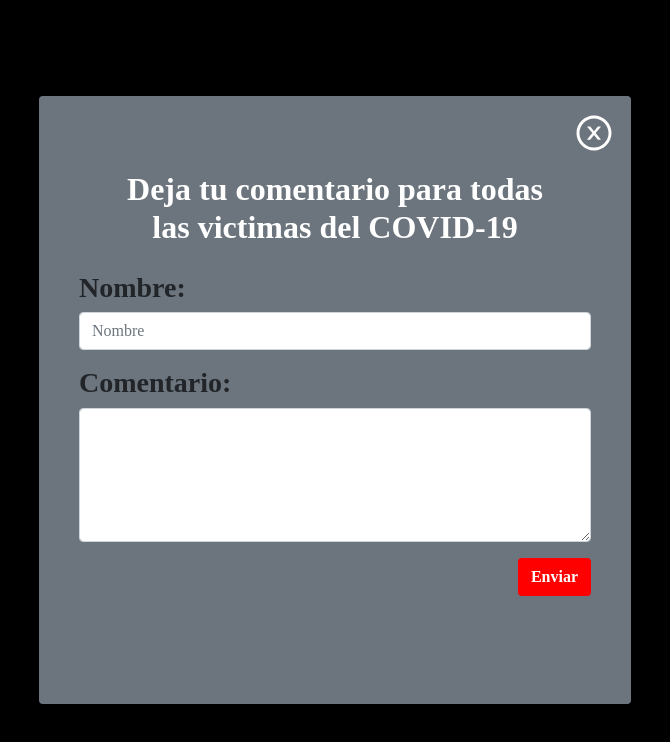
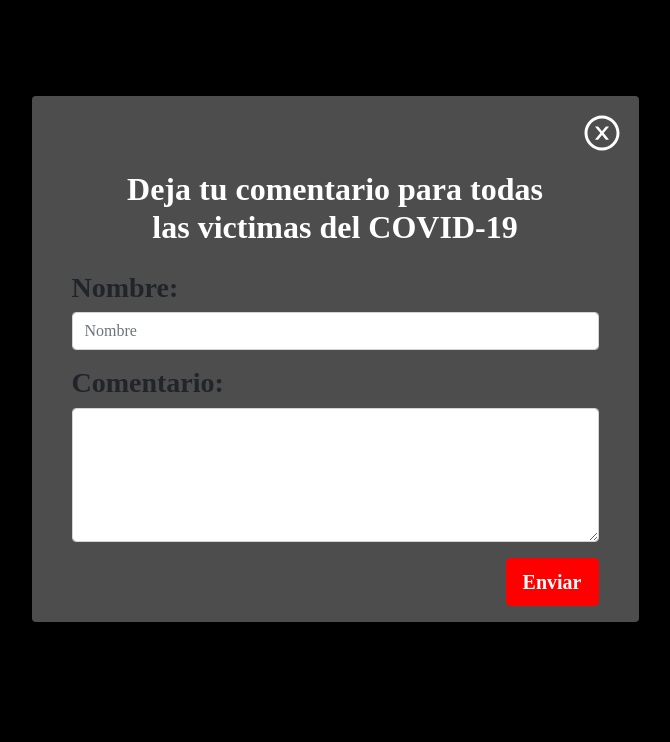
Before and after one commit to Hachiman999/tv_proyecto_videoInteractivo, a React (Create React App) app in the folder tvfrontv2/: page /cu in a window 1280 px wide. Shown: the top 742 px of the page, without its empty margins (305-975 px from the left). Built offline with nearby package versions, Linux system fonts and the light colour scheme; a web font is replaced by a local one.

Commit message:
Página de honor al señor Arnold añadida

```diff
--- a/tvfrontv2/src/components/cus.js
+++ b/tvfrontv2/src/components/cus.js
@@ -36,15 +36,17 @@ class App extends Component {
         }).catch(error => {
             console.error(error);
         })
+        this.props.history.push("/prueba");
 
     }
 
     render() {
         return (
-            <div className="container-fluid p-5 d-flex justify-content-center o-form-container">
-                <div className="m-5 rounded p-3 bg-secondary w-50 ">
+            <div className="container-fluid p-5  o-form-container">
+                <div className="row d-flex justify-content-center">
+                    <div className="m-5 rounded p-3 o-cont-arnold w-50 ">
                         <div className="d-flex justify-content-end">
-                        <span onClick={() => { this.props.history.push("/prueba"); }} className="btn btn-lg  btn-link p-0"><AiOutlineCloseCircle className=" h1 o-btn-close m-0"/></span>
+                            <a href="/prueba" className="btn btn-lg  btn-link p-0"><AiOutlineCloseCircle className=" h1 o-btn-close m-0" /></a>
                         </div>
                         <div className="d-flex justify-content-center p-3">
                             <p className="h2 text-white text-center mr-5 ml-5 font-weight-bold">Deja tu comentario para todas las victimas del COVID-19</p>
@@ -52,16 +54,17 @@ class App extends Component {
                         <form className="mr-4 ml-4 mb-0 ">
                             <div className="form-group ">
                                 <label htmlFor="NameInput" className="h3 font-weight-bold">Nombre:</label>
-                            <input type="text" value={this.state.nombre} onChange={(e) => this.update("nombre", e)} id="NameInput"  className="form-control" placeholder="Nombre" />
+                                <input type="text" value={this.state.nombre} onChange={(e) => this.update("nombre", e)} id="NameInput" className="form-control" placeholder="Nombre" />
                             </div>
                             <div className="form-group">
                                 <label htmlFor="commenttArea" className="h3 font-weight-bold">Comentario:</label>
                                 <textarea value={this.state.comentario} onChange={(e) => this.update("comentario", e)} className="form-control" id="commenttArea" rows="5"></textarea>
                             </div>
                             <div className="d-flex justify-content-end">
-                            <button type="button" className="btn o-btn-send font-weight-bold text-white" onClick={this.enviarinfo}>Enviar</button>
+                                <button type="button" className="btn btn-lg o-btn-send font-weight-bold text-white" onClick={this.enviarinfo}>Enviar</button>
                             </div>
                         </form>
+                    </div>
                 </div>
             </div>
         )
--- a/tvfrontv2/src/components/styles.css
+++ b/tvfrontv2/src/components/styles.css
@@ -63,6 +63,13 @@
 .o-btn-send {
 	background-color: red;
 }
+
+.o-img-arnold {
+	width: 10rem;
+}
+.o-cont-arnold {
+	background-color: #4d4d4d;
+}
 @media only screen and (max-width: 1000px) {
 	.titulo {
 		font-family: "Orbitron", sans-serif;
--- /dev/null
+++ b/tvfrontv2/src/pages/honorPage.js
@@ -0,0 +1,35 @@
+import React from 'react'
+import "../components/styles.css";
+import foto from "../assets/foto_Arnold.jpeg";
+import { AiOutlineCloseCircle } from "react-icons/ai";
+import { FaRegArrowAltCircleRight } from "react-icons/fa";
+
+const honorPage = ()=>{
+        return (
+            <div className="container-fluid p-5  o-form-container">
+                <div className="row d-flex justify-content-center">
+                    <div className="mb-5 mt-5 mr-0 ml-0 rounded p-3 o-cont-arnold w-50 ">
+                        <div className="d-flex justify-content-end">
+                            <a href="/cu" className="btn btn-lg  btn-link p-0"><AiOutlineCloseCircle className=" h1 o-btn-close m-0" /></a>
+                        </div>
+                        <div className="d-flex justify-content-start ml-5 mt-4">
+                            <p className="h3 text-light font-weight-bold ml-5">En memoria de...</p>
+                        </div>
+                        <div className="d-flex justify-content-center ml-5 mt-4">
+                            <img className="w-50" src={foto} />
+                        </div>
+                        <div className="d-flex justify-content-end mr-5 mt-4">
+                            <p className="h3 text-light font-weight-bold ml-5">Arnold de Jesús Ricardo</p>
+                        </div>
+                    </div>
+                </div>
+                <div className="row d-flex justify-content-end">
+                    <a href="/cu" className="btn btn-lg  btn-link p-0"><FaRegArrowAltCircleRight className=" display-3 o-btn-close mr-5" /></a>
+                </div>
+
+            </div>
+        )
+    }
+
+
+export default honorPage;
--- a/tvfrontv2/src/views/main.js
+++ b/tvfrontv2/src/views/main.js
@@ -9,7 +9,7 @@ import ha from "../pages/historiaA";
 import hb from "../pages/historiaB";
 import por from "../pages/index";
 import prueba from "../pages/prueba"
-
+import honorPage from "../pages/honorPage";
 class Main extends Component {
   render () {
     return (
@@ -22,6 +22,7 @@ class Main extends Component {
           <Route exact path="/hs" component={hs} />
           <Route exact path="/ha" component={ha} />
           <Route exact path="/hb" component={hb} />
+          <Route exact path="/honorPage" component={honorPage} />
           <Route exact path="/prueba" component={prueba} />
         </Switch>
       </div>
```
Also changed, not shown: tvfrontv2/src/pages/historias.js (+0 -10 lines), tvfrontv2/src/assets/foto_Arnold.jpeg (added). Lines whose indentation alone changed are shown as unchanged.
